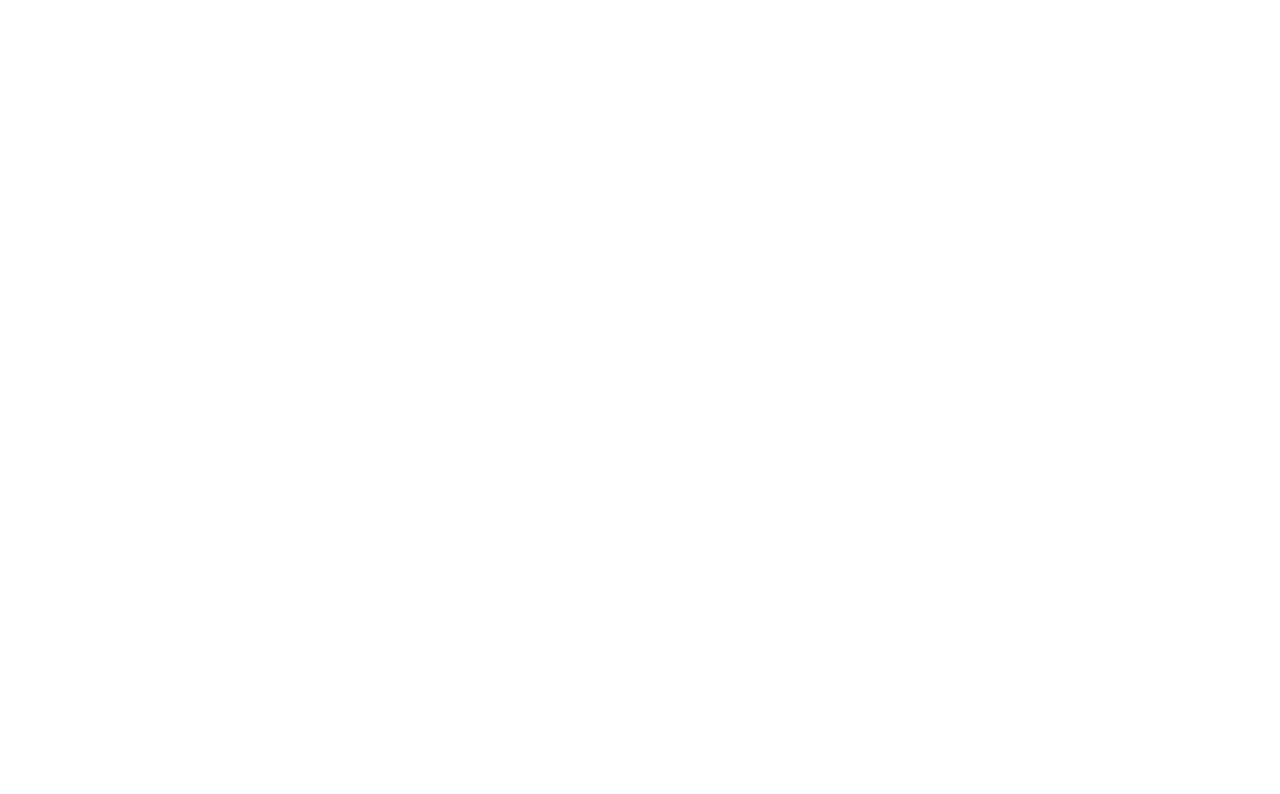
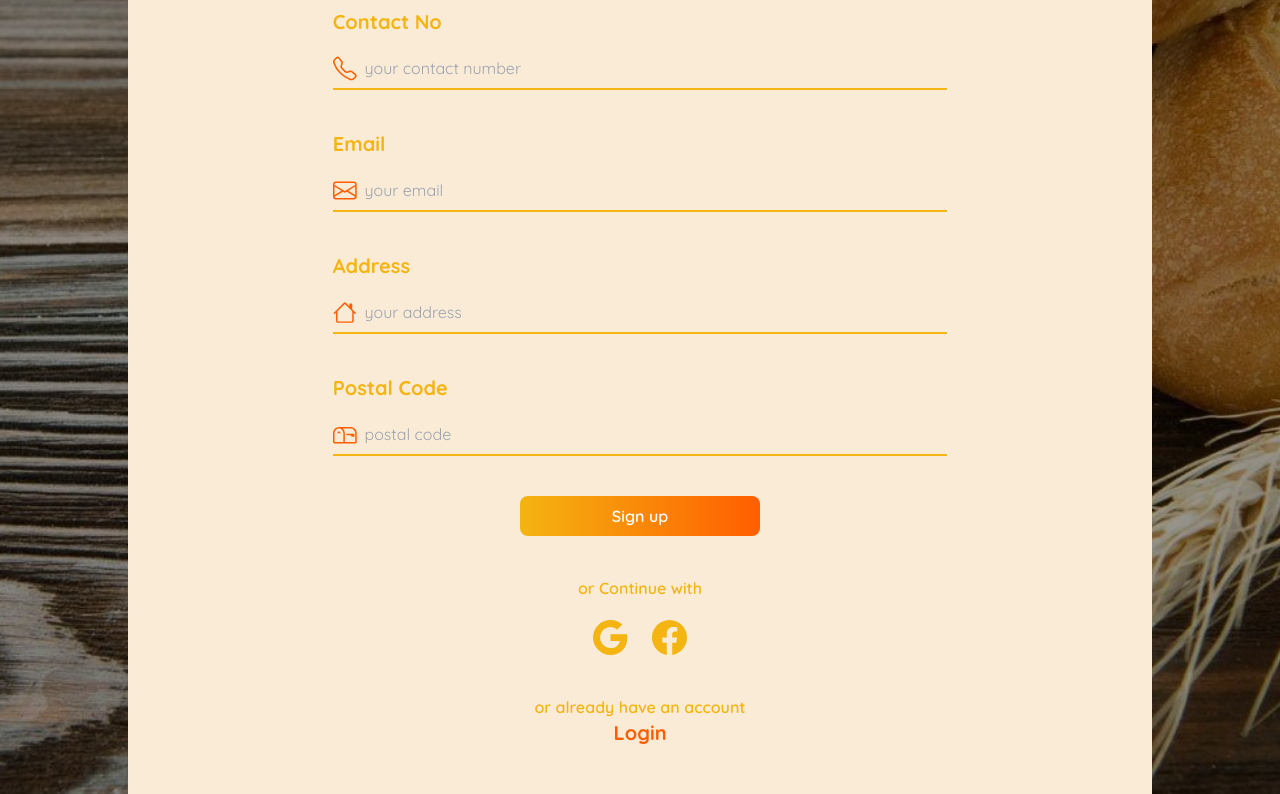
Before and after one commit to kivilak/mini-project-reactjs, a React (Vite) app: page /signup in a window 1280 px wide. Shown: the part 822-1616 px from the top of the page. Before the commit the page ends 800 px from the top, so only its background shows below. Built offline with nearby package versions, Linux system fonts and the light colour scheme.

Commit message:
feat
Add sign up page

```diff
--- a/src/components/Login/Button.jsx
+++ b/src/components/Login/Button.jsx
@@ -1,9 +1,9 @@
 import React from 'react'
 
-function Button() {
+function Button({ name }) {
     return (
         <>
-            <button type="submit" className="text-white font-semibold hover:bg-blend-darken bg-black/10 bg-gradient-to-r from-baker-yellow to-baker-orange w-60 p-2 rounded-lg">Login</button>
+            <button type="submit" className="text-white font-semibold hover:bg-blend-darken bg-black/10 bg-gradient-to-r from-baker-yellow to-baker-orange w-60 p-2 rounded-lg">{name}</button>
         </>
     )
 }
--- a/src/components/Login/Login.jsx
+++ b/src/components/Login/Login.jsx
@@ -20,7 +20,7 @@
                     <br />
                 </div>
                 <div className="justify-center">
-                    <Button />
+                    <Button name='Login' />
                 </div>
                 <div className="py-10">
                     <h1 className="text-baker-yellow font-semibold">or Continue with</h1>
--- a/src/components/Signup/Signup.jsx
+++ b/src/components/Signup/Signup.jsx
@@ -1,8 +1,61 @@
 import React from 'react'
+import InputBox from '../Login/InputBox'
+import Button from '../Login/Button'
+import { Link } from 'react-router-dom'
 
 function Signup() {
     return (
-        <div>Signup</div>
+        <div className="bg-slider-2 bg-cover bg-center bg-blend-darken bg-black/40 justify-items-center font-quicksand py-20">
+            <div className="bg-body-color w-4/5 justify-items-center pb-20">
+                <h1 className="text-6xl font-lobster pt-20 text-baker-orange">Sign up</h1>
+                <InputBox label='First Name' type='text' placeholder='your first name' />
+                <InputBox label='Last Name' type='text' placeholder='your last name' />
+                <InputBox label='Age' type='number' placeholder='your age' />
+                <InputBox label='Contact No' type='number' placeholder='your contact number' svg={
+                    <svg xmlns="http://www.w3.org/2000/svg" width="25" height="25" fill="rgb(255, 94, 0)" class="bi bi-telephone" viewBox="0 0 16 16">
+                        <path d="M3.654 1.328a.678.678 0 0 0-1.015-.063L1.605 2.3c-.483.484-.661 1.169-.45 1.77a17.6 17.6 0 0 0 4.168 6.608 17.6 17.6 0 0 0 6.608 4.168c.601.211 1.286.033 1.77-.45l1.034-1.034a.678.678 0 0 0-.063-1.015l-2.307-1.794a.68.68 0 0 0-.58-.122l-2.19.547a1.75 1.75 0 0 1-1.657-.459L5.482 8.062a1.75 1.75 0 0 1-.46-1.657l.548-2.19a.68.68 0 0 0-.122-.58zM1.884.511a1.745 1.745 0 0 1 2.612.163L6.29 2.98c.329.423.445.974.315 1.494l-.547 2.19a.68.68 0 0 0 .178.643l2.457 2.457a.68.68 0 0 0 .644.178l2.189-.547a1.75 1.75 0 0 1 1.494.315l2.306 1.794c.829.645.905 1.87.163 2.611l-1.034 1.034c-.74.74-1.846 1.065-2.877.702a18.6 18.6 0 0 1-7.01-4.42 18.6 18.6 0 0 1-4.42-7.009c-.362-1.03-.037-2.137.703-2.877z" />
+                    </svg>}
+                />
+                <InputBox label='Email' type='text' placeholder='your email' svg={
+                    <svg xmlns="http://www.w3.org/2000/svg" width="25" height="25" fill="rgb(255, 94, 0)" class="bi bi-envelope" viewBox="0 0 16 16">
+                        <path d="M0 4a2 2 0 0 1 2-2h12a2 2 0 0 1 2 2v8a2 2 0 0 1-2 2H2a2 2 0 0 1-2-2zm2-1a1 1 0 0 0-1 1v.217l7 4.2 7-4.2V4a1 1 0 0 0-1-1zm13 2.383-4.708 2.825L15 11.105zm-.034 6.876-5.64-3.471L8 9.583l-1.326-.795-5.64 3.47A1 1 0 0 0 2 13h12a1 1 0 0 0 .966-.741M1 11.105l4.708-2.897L1 5.383z" />
+                    </svg>
+                } />
+                <InputBox label='Address' type='text' placeholder='your address' svg={
+                    <svg xmlns="http://www.w3.org/2000/svg" width="25" height="25" fill="rgb(255, 94, 0)" class="bi bi-house" viewBox="0 0 16 16">
+                        <path d="M8.707 1.5a1 1 0 0 0-1.414 0L.646 8.146a.5.5 0 0 0 .708.708L2 8.207V13.5A1.5 1.5 0 0 0 3.5 15h9a1.5 1.5 0 0 0 1.5-1.5V8.207l.646.647a.5.5 0 0 0 .708-.708L13 5.793V2.5a.5.5 0 0 0-.5-.5h-1a.5.5 0 0 0-.5.5v1.293zM13 7.207V13.5a.5.5 0 0 1-.5.5h-9a.5.5 0 0 1-.5-.5V7.207l5-5z" />
+                    </svg>
+                } />
+                <InputBox label='Postal Code' type='number' placeholder='postal code' svg={
+                    <svg xmlns="http://www.w3.org/2000/svg" width="25" height="25" fill="rgb(255, 94, 0)" class="bi bi-mailbox" viewBox="0 0 16 16">
+                        <path d="M4 4a3 3 0 0 0-3 3v6h6V7a3 3 0 0 0-3-3m0-1h8a4 4 0 0 1 4 4v6a1 1 0 0 1-1 1H1a1 1 0 0 1-1-1V7a4 4 0 0 1 4-4m2.646 1A4 4 0 0 1 8 7v6h7V7a3 3 0 0 0-3-3z" />
+                        <path d="M11.793 8.5H9v-1h5a.5.5 0 0 1 .5.5v1a.5.5 0 0 1-.5.5h-1a.5.5 0 0 1-.354-.146zM5 7c0 .552-.448 0-1 0s-1 .552-1 0a1 1 0 0 1 2 0" />
+                    </svg>
+                } />
+
+                <Button name='Sign up' />
+
+                <div className="py-10 justify-items-center">
+                    <h1 className="text-baker-yellow font-semibold">or Continue with</h1>
+                    <div className="flex flex-row justify-evenly pt-5 pb-10">
+                        <Link className='px-3'>
+                            <svg xmlns="http://www.w3.org/2000/svg" width="35" height="35" fill="#F4B411" class="bi bi-google" viewBox="0 0 16 16">
+                                <path d="M15.545 6.558a9.4 9.4 0 0 1 .139 1.626c0 2.434-.87 4.492-2.384 5.885h.002C11.978 15.292 10.158 16 8 16A8 8 0 1 1 8 0a7.7 7.7 0 0 1 5.352 2.082l-2.284 2.284A4.35 4.35 0 0 0 8 3.166c-2.087 0-3.86 1.408-4.492 3.304a4.8 4.8 0 0 0 0 3.063h.003c.635 1.893 2.405 3.301 4.492 3.301 1.078 0 2.004-.276 2.722-.764h-.003a3.7 3.7 0 0 0 1.599-2.431H8v-3.08z" />
+                            </svg>
+                        </Link>
+                        <Link className='px-3'>
+                            <svg xmlns="http://www.w3.org/2000/svg" width="35" height="35" fill="#F4B411" class="bi bi-facebook" viewBox="0 0 16 16">
+                                <path d="M16 8.049c0-4.446-3.582-8.05-8-8.05C3.58 0-.002 3.603-.002 8.05c0 4.017 2.926 7.347 6.75 7.951v-5.625h-2.03V8.05H6.75V6.275c0-2.017 1.195-3.131 3.022-3.131.876 0 1.791.157 1.791.157v1.98h-1.009c-.993 0-1.303.621-1.303 1.258v1.51h2.218l-.354 2.326H9.25V16c3.824-.604 6.75-3.934 6.75-7.951" />
+                            </svg>
+                        </Link>
+                    </div>
+                    <div className="justify-items-center">
+                        <h1 className="text-baker-yellow font-semibold">or already have an account</h1>
+                        <Link to='/login' className="font-bold text-xl text-baker-orange">Login</Link>
+                    </div>
+                </div>
+            </div>
+        </div>
     )
 }
 
```
